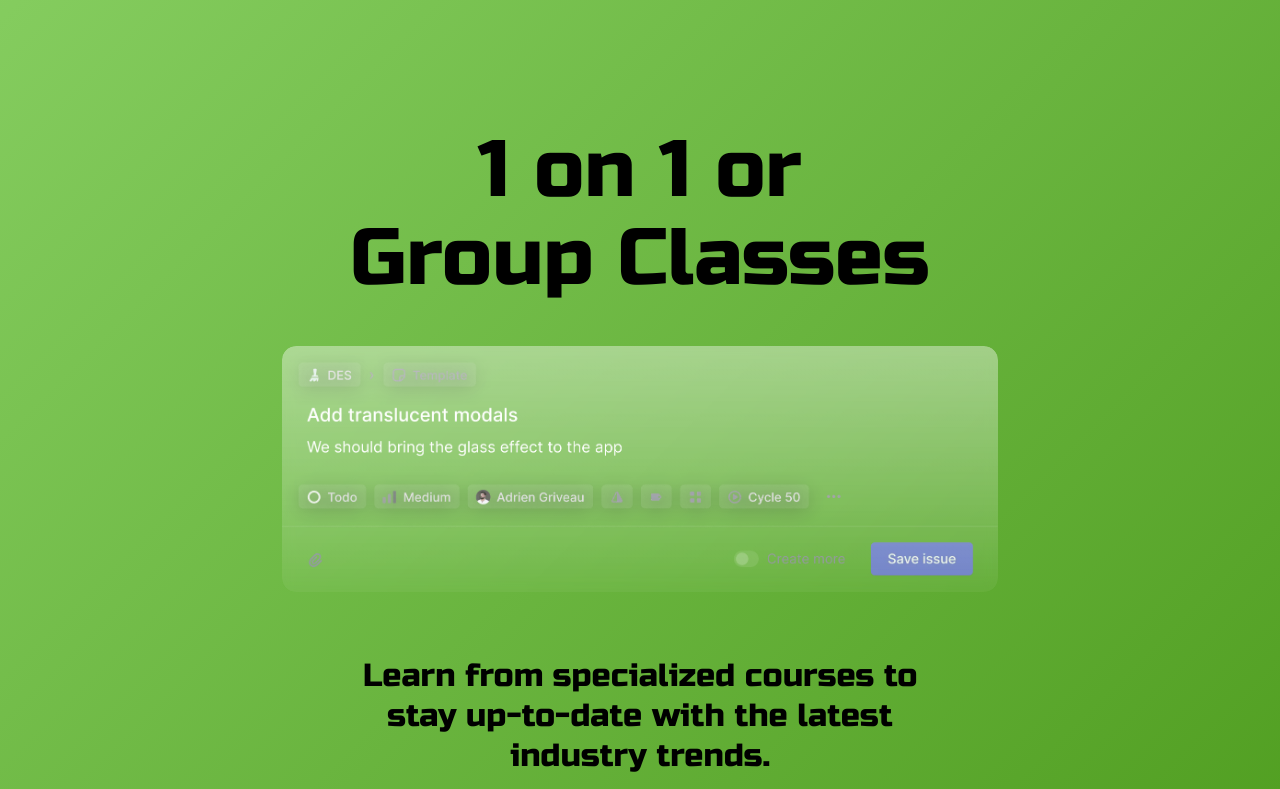
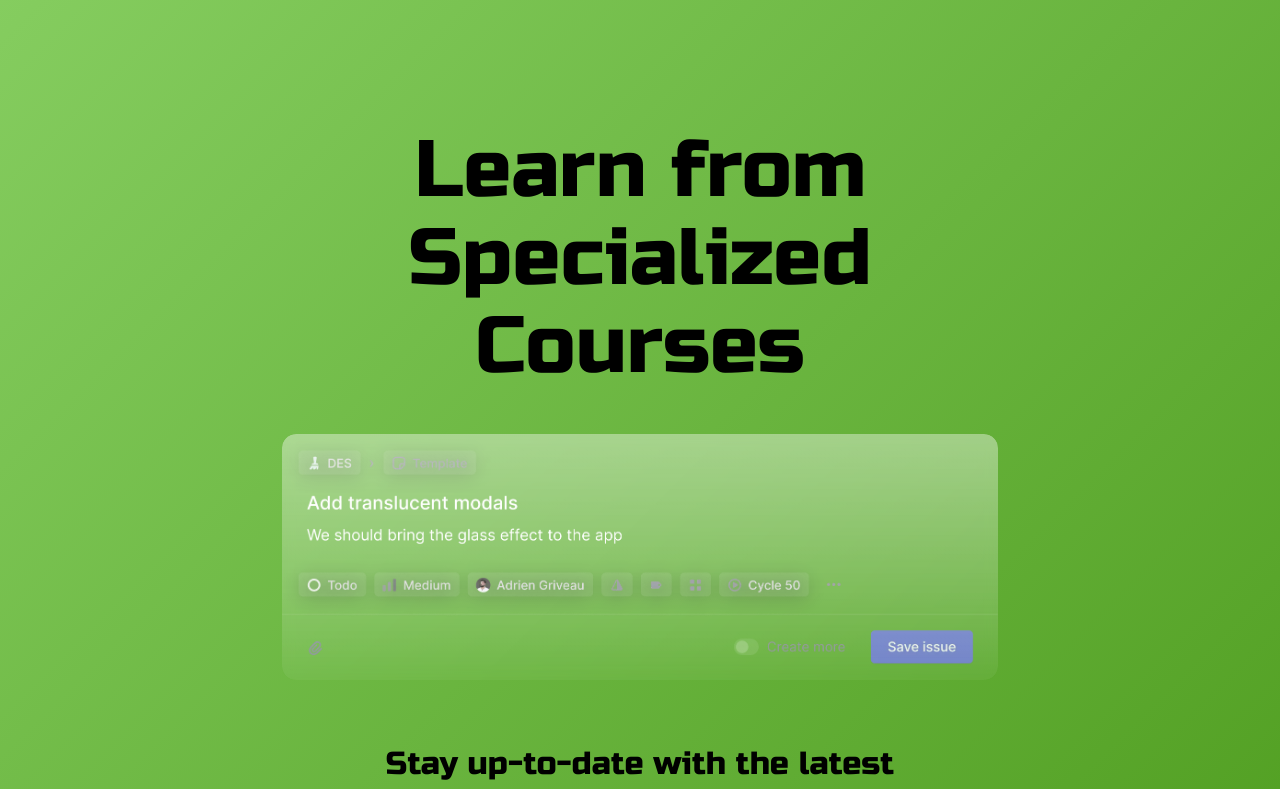
Before and after one commit to AdityaDonkada/IC-Site, a Next.js app: page / in a window 1280 px wide. Shown: the part 1060-1849 px from the top of the page. Built offline with nearby package versions, Linux system fonts and the light colour scheme.

Commit message:
Aayans New Changes and a new photo

```diff
--- a/components/sections/enjoy-issue-tracking.tsx
+++ b/components/sections/enjoy-issue-tracking.tsx
@@ -16,13 +16,13 @@ export const EnjoyIssueTracking = () => {
       <Features.Main
         title={
           <div className="text-blackcolor mb-[2rem]">
-            1 on 1 or
+            Learn from
             <br />
-            Group Classes
+            Specialized Courses
           </div>
         }
         image="/issues.webp"
-        text="Learn from specialized courses to stay up-to-date with the latest industry trends."
+        text="Stay up-to-date with the latest industry trends to be best prepared for the future."
       />
       <Features.Grid
         features={[
```
Also changed, not shown: public/IC-Coding.png (added).
